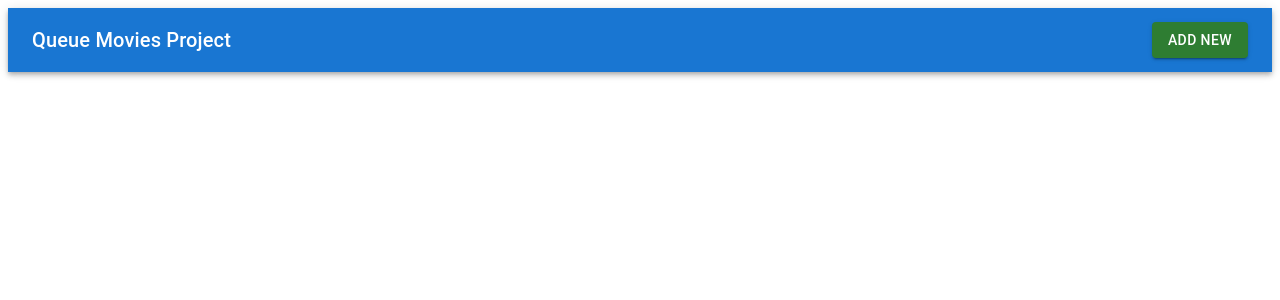
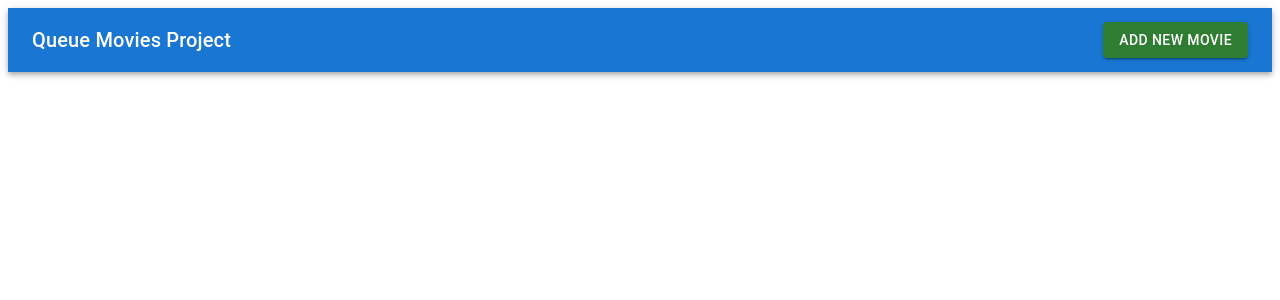
Before and after one commit to C0RT3XGIT/queue-fronend-test, a React (Create React App) app: page / in a window 1280 px wide. Shown: the top 300 px of the page. Built offline with nearby package versions, Linux system fonts and the light colour scheme.

Commit message:
Folder structure modified

```diff
--- a/src/App.tsx
+++ b/src/App.tsx
@@ -6,7 +6,7 @@ function App() {
   const Layout = lazy(() => import("./layout"));
   const Error = lazy(() => import("./pages/Error"));
   const Movies = lazy(() => import("./pages/Movies"));
-  const MovieDetailed = lazy(() => import("./pages/MovieDetailed"));
+  const MovieDetailed = lazy(() => import("./pages/Movie/Detailed"));
 
   return (
     <BrowserRouter>
--- a/src/components/Navbar/index.tsx
+++ b/src/components/Navbar/index.tsx
@@ -25,7 +25,7 @@ const Navbar = () => {
             Queue Movies Project
           </Typography>
           <Button color="success" variant="contained">
-            Add new
+            Add new movie
           </Button>
         </Toolbar>
       </AppBar>
```
Also changed, not shown: src/pages/Movie/Detailed/index.tsx (renamed from src/pages/MovieDetailed/index.tsx).
